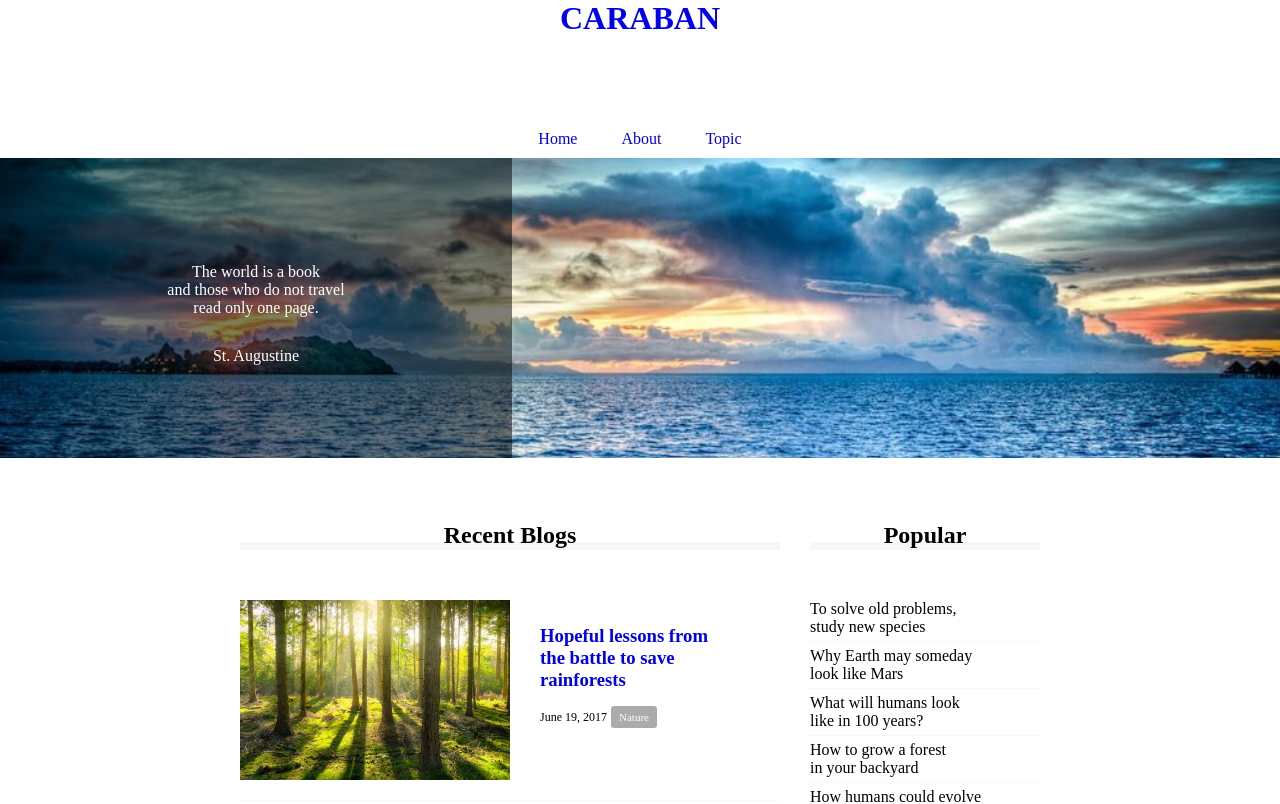
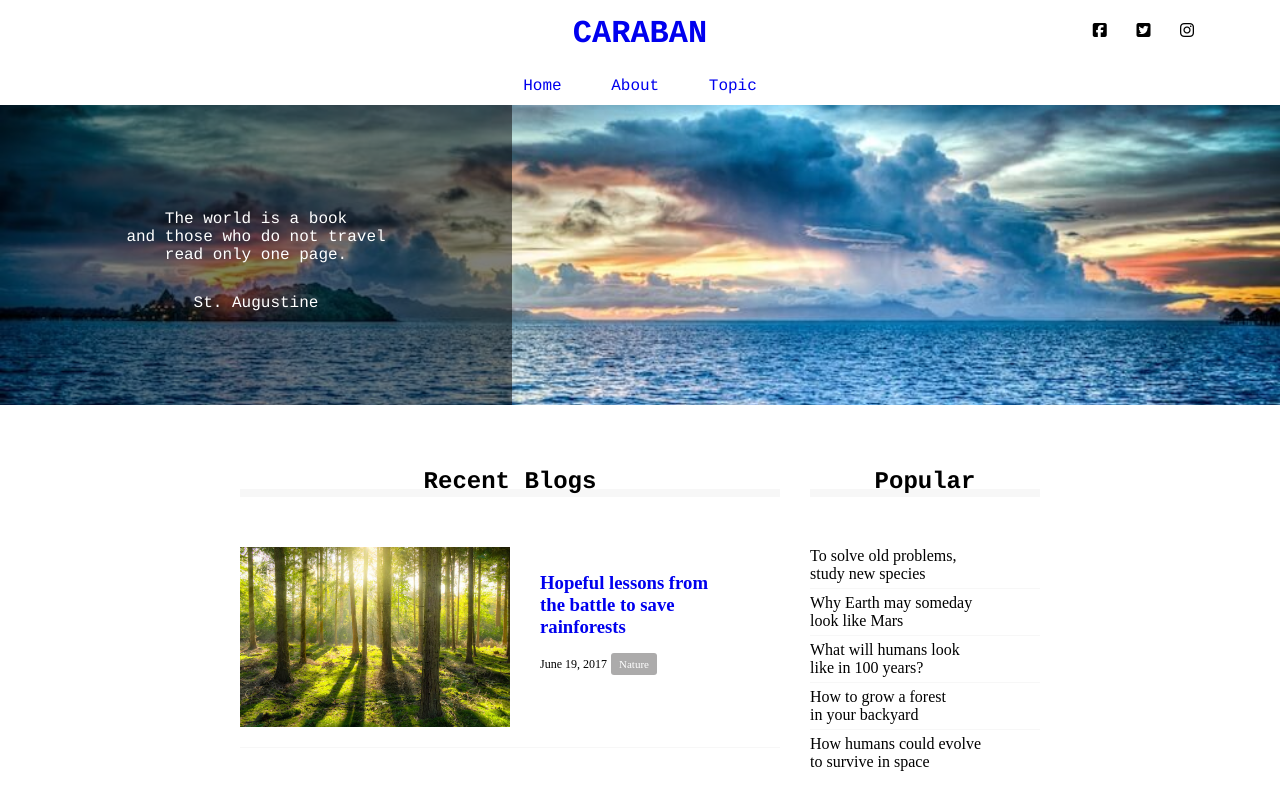
Before and after one commit to taharasuu/caravan, a plain HTML site: page index.html in a window 1280 px wide. Shown: the top 804 px of the page. Drawn offline with Linux system fonts and the light colour scheme.

Commit message:
[Finsh]caravan

```diff
--- a/index.html
+++ b/index.html
@@ -1,20 +1,24 @@
 <!DOCTYPE html>
 <html lang="ja">
   <head>
-    <meta charset="utf-8 /">
-    <link rel="stylesheet" href="styl.css"  />
+    <meta charset="utf-8">
+    <script src="https://kit.fontawesome.com/4597d1fc07.js" crossorigin="anonymous"></script>
+    <link rel="stylesheet" href="styl.css">
     <title>CARAVAN</title>
   </head>
 
   <body>
     <header>
 
-        <h1 class="heading">
-          <a href="index.html">
-            CARABAN
-          </a>
-        </h1>
+      <h1 class="heading">
+        <a href="index.html">CARABAN</a>
+      </h1>
 
+      <div class="social">
+        <i class="fa-brands fa-square-facebook"></i>
+        <i class="fa-brands fa-square-twitter"></i>
+        <i class="fa-brands fa-instagram"></i>
+      </div>
     </header>
 
 
--- a/styl.css
+++ b/styl.css
@@ -8,11 +8,28 @@ a {
   text-decoration: none;
 }
 
+header, nav, h2, .main-visual, footer {
+  font-family: Chalkduster, "Bradley Hand", Courier, "Segoe Print", sans-serif;
+}
+
 
 header {
-  width: 100%;
-  height: 120px;
+  width: 90%;
+  padding: 15px 0;
+  margin: 0 auto;
   text-align: center;
+  position: relative;
+}
+
+.social {
+  position: absolute;
+  top: 22px;
+  right: 22px;
+}
+
+.social i {
+  display: inline-block;
+  margin-left: 20px;
 }
 
 header .heading {
```
